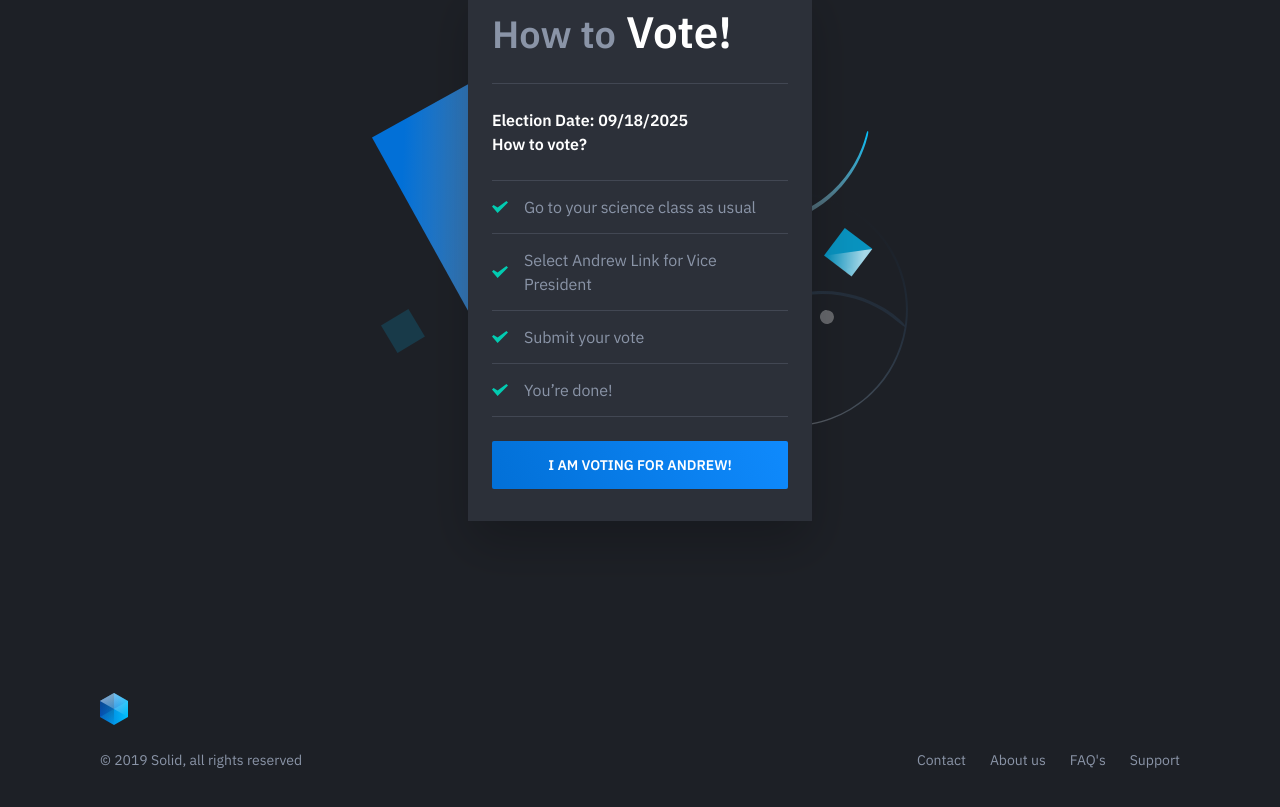
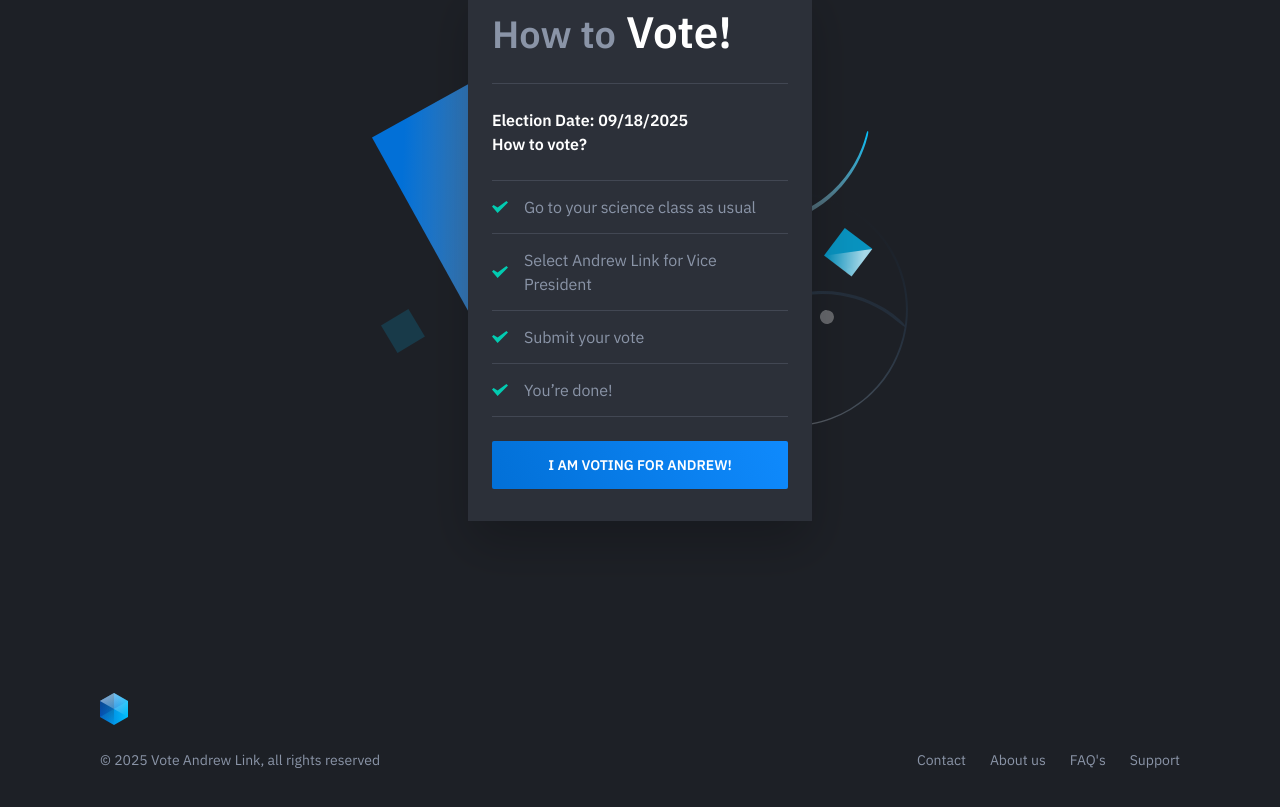
Before and after one commit to Drewcicle26/vote, a plain HTML site: page index.html in a window 1280 px wide. Shown: the part 1641-2448 px from the top of the page. Drawn offline with nearby package versions, Linux system fonts and the light colour scheme.

Commit message:
Footer Changed

```diff
--- a/index.html
+++ b/index.html
@@ -185,7 +185,7 @@
                         <li><a href="#"><span class="screen-reader-text">Twitter</span></a></li>
                         <li><a href="#"><span class="screen-reader-text">Google</span></a></li>
                     </ul>
-                    <div class="footer-copyright">&copy; 2019 Solid, all rights reserved</div>
+                    <div class="footer-copyright">&copy; 2025 Vote Andrew Link, all rights reserved</div>
                 </div>
             </div>
         </footer>
```
